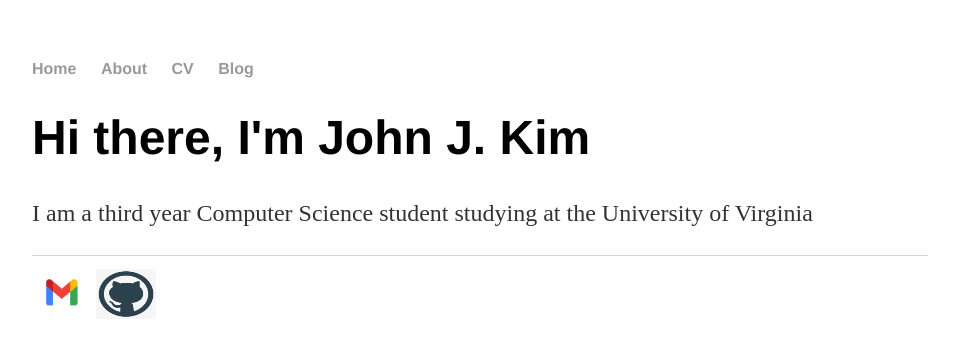
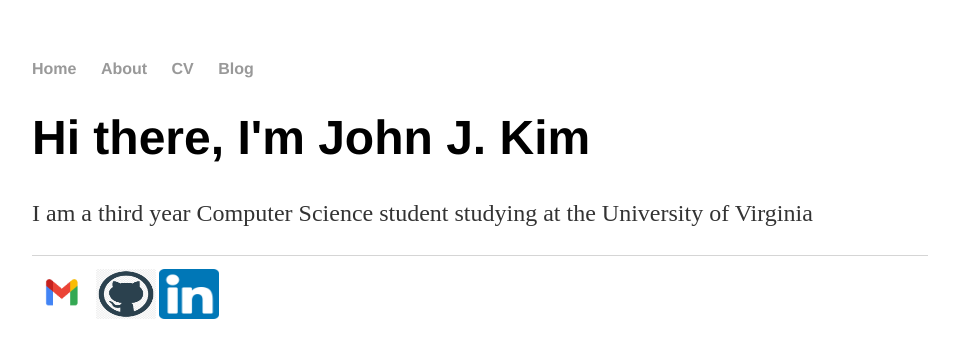
Before and after one commit to JohnKim08/JohnKim08.github.io, a Jekyll site: the page built from index.html, in a window 1280 px wide. Shown: the top 358 px of the page, without its empty margins (160-1119 px from the left). Built offline with Jekyll 4.4.1, drawn with Linux system fonts in a browser that asks for light colours.

Commit message:
LinkedIn

```diff
--- a/_layouts/default.html
+++ b/_layouts/default.html
@@ -26,7 +26,10 @@
 					</a>
 					<a href="https://github.com/JohnKim08">
 					<img src="/JohnKim08.github.io/pictures/newgithublogo.jpg" alt= "Github" width="60" height = "50">
-	        		</a>
+					</a>
+					<a href="https://www.linkedin.com/in/john-kim-b4335a1b2/">
+					<img src="/JohnKim08.github.io/pictures/linkedinlogo.png" alt = "LinkedIn" width ="60" height ="50">
+					</a>
 				</ul>
 			</footer>
 		</body>
```
